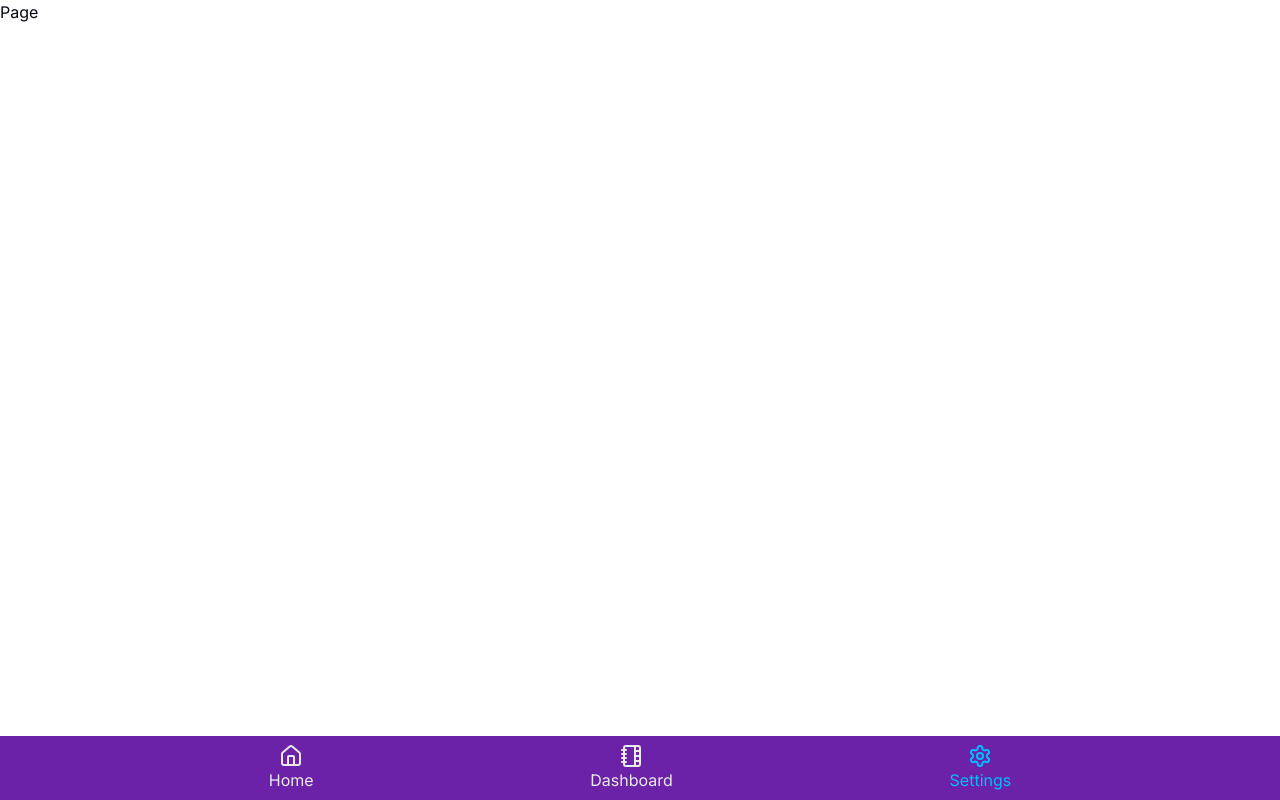
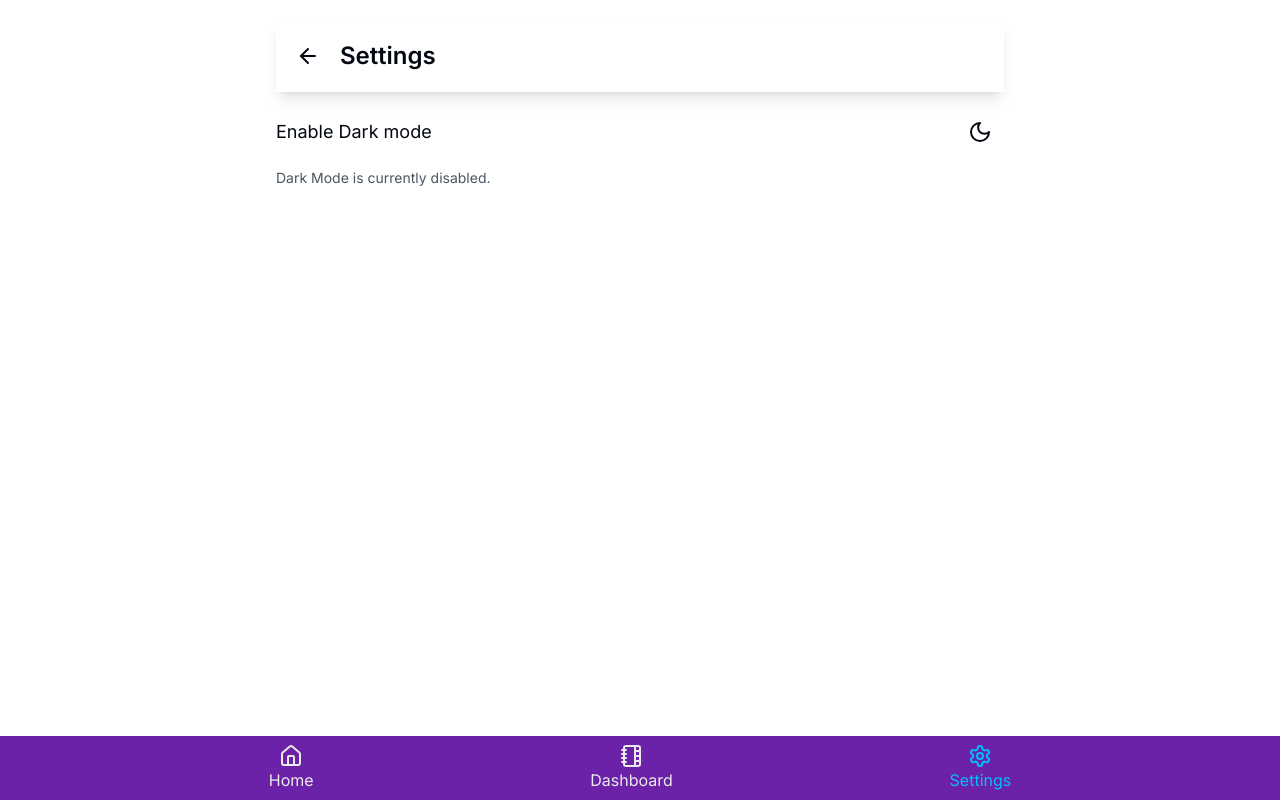
Before and after one commit to Kaustav-Bhattacharya/smart-task-manager, a Next.js app: page /settings in a window 1280 px wide. Built offline with nearby package versions, Linux system fonts and the light colour scheme.

Commit message:
chore: dark theme

```diff
--- a/app/layout.tsx
+++ b/app/layout.tsx
@@ -4,6 +4,7 @@
 import StoreProvider from "@/lib/redux/store-provider";
 import Navigation from "@/components/custom/navigation-bar";
 import { Toaster } from "@/components/ui/toaster";
+import { ThemeProvider } from "@/components/theme-provider";
 
 const inter = Inter({ subsets: ["latin"] });
 
@@ -19,13 +20,15 @@
 }>) {
   return (
     <html lang="en">
+      <ThemeProvider attribute="class" defaultTheme="system" enableSystem>
         <StoreProvider>
           <body className={inter.className}>
             {children}
             <Navigation />
-          <Toaster/>
+            <Toaster />
           </body>
         </StoreProvider>
+      </ThemeProvider>
     </html>
   );
 }
--- a/app/settings/page.tsx
+++ b/app/settings/page.tsx
@@ -1,11 +1,36 @@
-import React from 'react'
+"use client"
+import React, { useState } from 'react';
+import Header from '@/components/custom/header';
+import { Toggle } from '@/components/ui/toggle';
+import { Moon, Sun } from 'lucide-react';
+import { useTheme } from 'next-themes';
 
-type Props = {}
 
-const Page = (props: Props) => {
+const SettingsPage = () => {
+  const { setTheme } = useTheme()
+  const [darkMode, setDarkMode] = useState<boolean>(false);
+
+  const switchTheme = () =>{
+ darkMode ? setTheme("dark") : setTheme("light");
+ setDarkMode(!darkMode);
+  }
+
   return (
-    <div>Page</div>
-  )
-}
+    <div className="container p-5 space-y-5 max-w-[768px]">
+      <Header heading='Settings'/>
+      <div className="space-y-4">
+        <div className="flex justify-between items-center">
+          <span className="text-lg">Enable Dark mode</span>
+          <Toggle pressed={darkMode} onPressedChange={switchTheme}>{darkMode?<Sun/>:<Moon/>}</Toggle>
+        </div>
+        <p className="text-sm text-gray-600">
+          {darkMode
+            ? 'Dark Mode is currently enabled.'
+            : 'Dark Mode is currently disabled.'}
+        </p>
+      </div>
+    </div>
+  );
+};
 
-export default Page
+export default SettingsPage;
--- /dev/null
+++ b/components/theme-provider.tsx
@@ -0,0 +1,9 @@
+"use client"
+
+import * as React from "react"
+import { ThemeProvider as NextThemesProvider } from "next-themes"
+import { type ThemeProviderProps } from "next-themes/dist/types"
+
+export function ThemeProvider({ children, ...props }: ThemeProviderProps) {
+  return <NextThemesProvider {...props}>{children}</NextThemesProvider>
+}
--- /dev/null
+++ b/components/ui/toggle.tsx
@@ -0,0 +1,45 @@
+"use client"
+
+import * as React from "react"
+import * as TogglePrimitive from "@radix-ui/react-toggle"
+import { cva, type VariantProps } from "class-variance-authority"
+
+import { cn } from "@/lib/utils"
+
+const toggleVariants = cva(
+  "inline-flex items-center justify-center rounded-md text-sm font-medium ring-offset-background transition-colors hover:bg-muted hover:text-muted-foreground focus-visible:outline-none focus-visible:ring-2 focus-visible:ring-ring focus-visible:ring-offset-2 disabled:pointer-events-none disabled:opacity-50 data-[state=on]:bg-accent data-[state=on]:text-accent-foreground",
+  {
+    variants: {
+      variant: {
+        default: "bg-transparent",
+        outline:
+          "border border-input bg-transparent hover:bg-accent hover:text-accent-foreground",
+      },
+      size: {
+        default: "h-10 px-3",
+        sm: "h-9 px-2.5",
+        lg: "h-11 px-5",
+      },
+    },
+    defaultVariants: {
+      variant: "default",
+      size: "default",
+    },
+  }
+)
+
+const Toggle = React.forwardRef<
+  React.ElementRef<typeof TogglePrimitive.Root>,
+  React.ComponentPropsWithoutRef<typeof TogglePrimitive.Root> &
+    VariantProps<typeof toggleVariants>
+>(({ className, variant, size, ...props }, ref) => (
+  <TogglePrimitive.Root
+    ref={ref}
+    className={cn(toggleVariants({ variant, size, className }))}
+    {...props}
+  />
+))
+
+Toggle.displayName = TogglePrimitive.Root.displayName
+
+export { Toggle, toggleVariants }
--- a/package.json
+++ b/package.json
@@ -16,6 +16,7 @@
     "@radix-ui/react-select": "^2.1.1",
     "@radix-ui/react-slot": "^1.1.0",
     "@radix-ui/react-toast": "^1.2.1",
+    "@radix-ui/react-toggle": "^1.1.0",
     "@reduxjs/toolkit": "^2.2.7",
     "axios": "^1.7.3",
     "class-variance-authority": "^0.7.0",
@@ -25,6 +26,7 @@
     "lucide-react": "^0.417.0",
     "mapbox-gl": "^3.5.2",
     "next": "14.2.5",
+    "next-themes": "^0.3.0",
     "react": "^18",
     "react-day-picker": "^8.10.1",
     "react-dom": "^18",
```
Also changed, not shown: 1 other file (tests, documents, lock files or other folders). Lines whose indentation alone changed are shown as unchanged.
